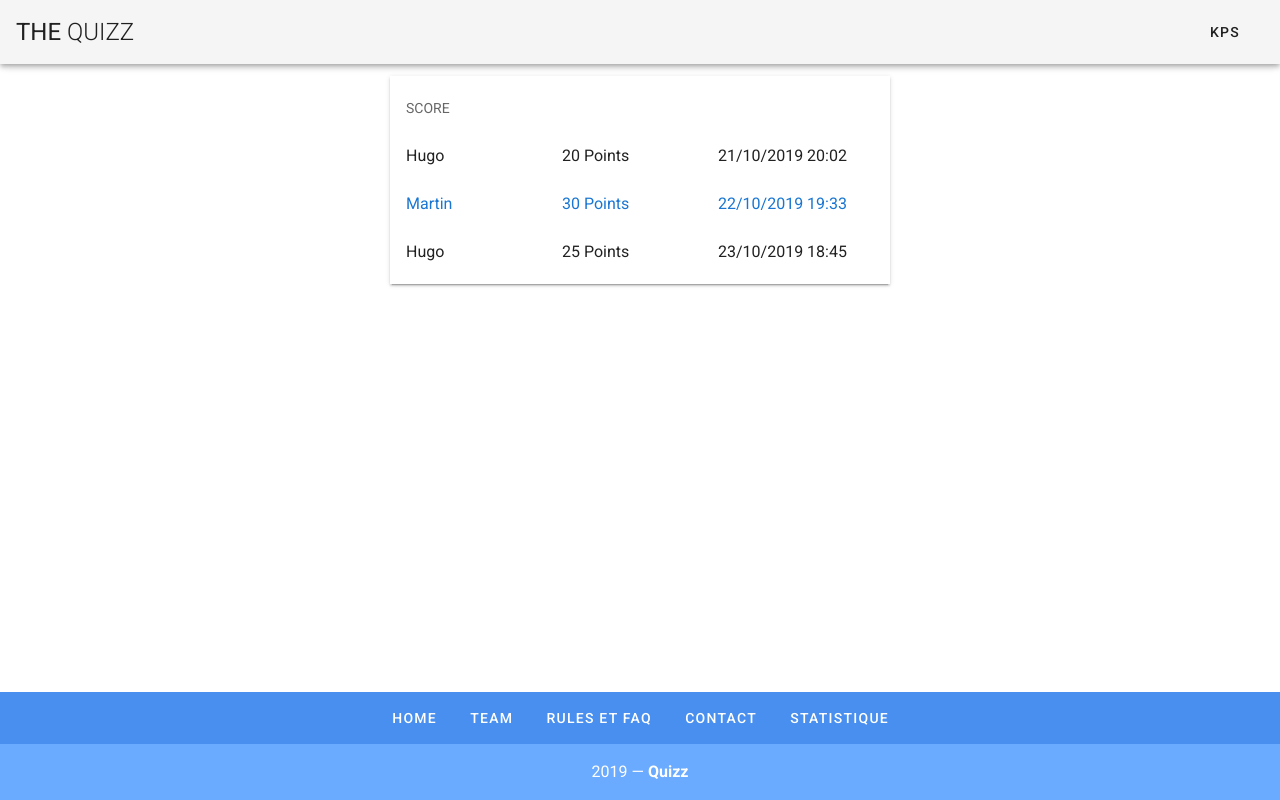
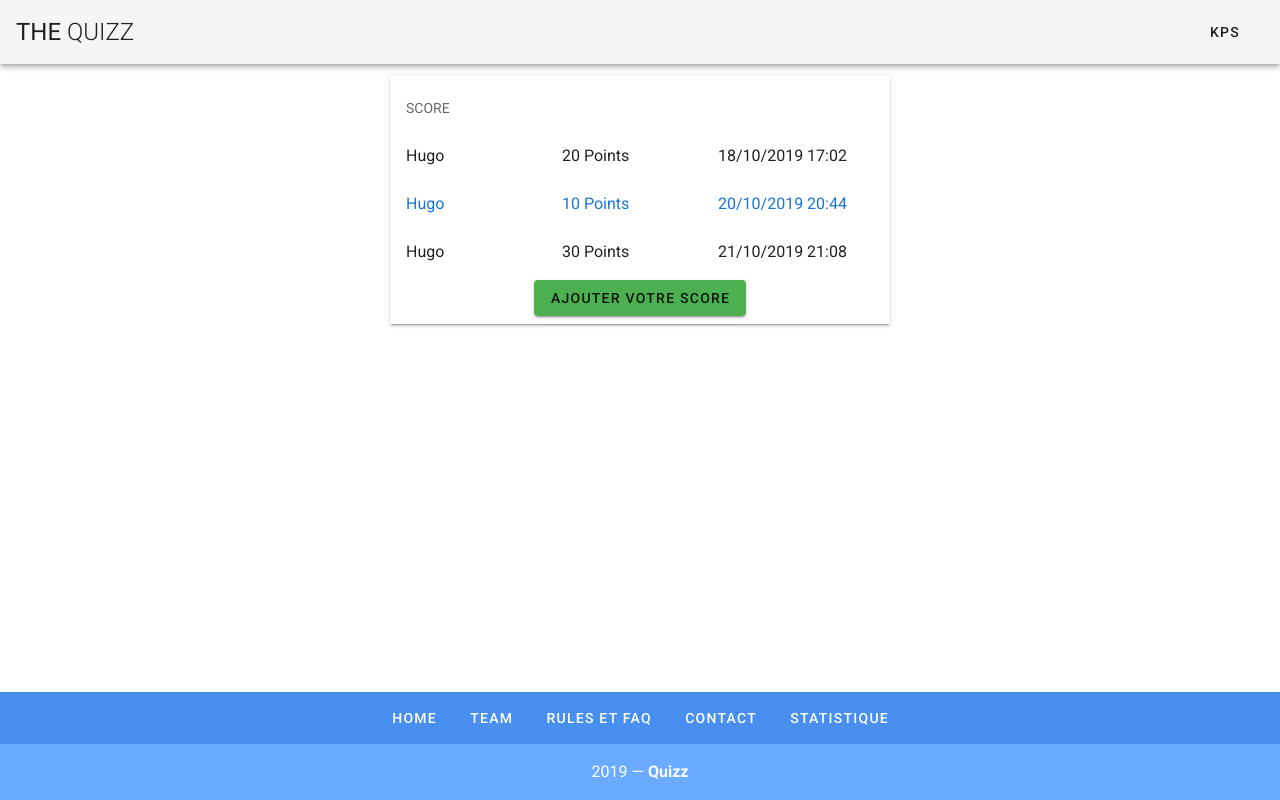
Before and after one commit to Thebootfinder/Projet4AS1, a Vue app: page /Score in a window 1280 px wide. Built offline with nearby package versions, Linux system fonts and the light colour scheme.

Commit message:
+FinScore

```diff
--- a/src/components/Score.vue
+++ b/src/components/Score.vue
@@ -1,6 +1,7 @@
 <template>
 <v-container>
  <v-card
+
     class="mx-auto"
     max-width="500"
     tile
@@ -24,6 +25,9 @@
         </v-list-item>
       </v-list-item-group>
     </v-list>
+    <v-row justify="center">
+      <v-btn class="ma-2" color="green" :disabled="disable" @click="TakeDate() + push(items, DayActuelle, MonthActuel, YearActuel, HourActuel, MinuteActuel)"> Ajouter votre Score </v-btn>
+    </v-row>
   </v-card>
 
   </v-container>
@@ -31,7 +35,6 @@
 </template>
 
 <script>
-import ScoreActuel from './Quizz'
 export default {
   data: () => ({
     item: 1,
@@ -40,12 +43,12 @@ export default {
     YearActuel: 0,
     HourActuel: 0,
     MinuteActuel: 0,
-    ScoreActuel: ScoreActuel,
+    disable: false,
 
     items: [
-      { User: 'Hugo', Score: '20 Points', Day: '21/', Month: '10/', Year: '2019', Hour: '20:', Minute: '02' },
-      { User: 'Martin', Score: '30 Points', Day: '22/', Month: '10/', Year: '2019', Hour: '19:', Minute: '33' },
-      { User: 'Hugo', Score: '25 Points', Day: '23/', Month: '10/', Year: '2019', Hour: '18:', Minute: '45' }
+      { User: 'Hugo', Score: '20 Points', Day: '18/', Month: '10/', Year: '2019', Hour: '17:', Minute: '02' },
+      { User: 'Hugo', Score: '10 Points', Day: '20/', Month: '10/', Year: '2019', Hour: '20:', Minute: '44' },
+      { User: 'Hugo', Score: '30 Points', Day: '21/', Month: '10/', Year: '2019', Hour: '21:', Minute: '08' }
     ]
   }),
   methods: {
@@ -64,9 +67,12 @@ export default {
     },
 
     async push (items, DayActuelle, MonthActuel, YearActuel, HourActuel, MinuteActuel) {
+
       var ScoreUser = { User: sessionStorage.session_username, Score: sessionStorage.Score + ' Points', Day: DayActuelle, Month: MonthActuel, Year: YearActuel, Hour: HourActuel, Minute: MinuteActuel }
       this.items = items.concat(ScoreUser)
+      this.disable = true
     }
+
   }
 }
 </script>
```
